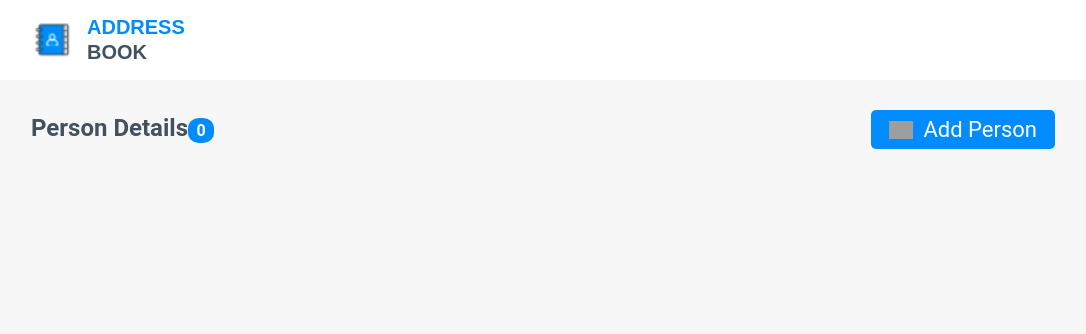
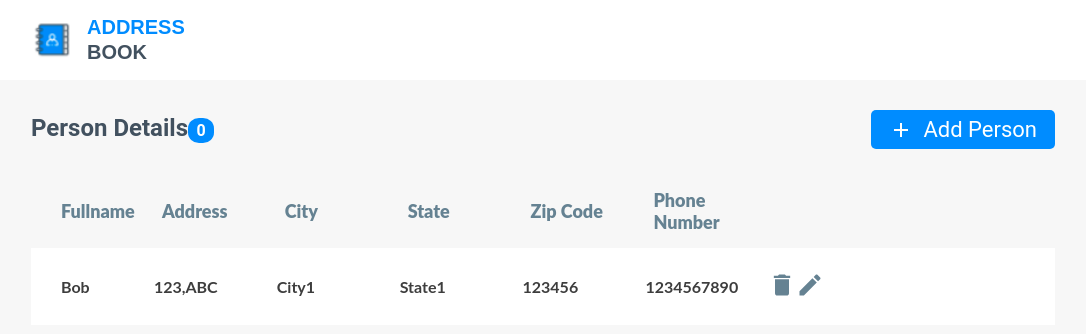
Before and after one commit to AravindhanV/AddressBookReact, a React (Create React App) app: page /home in a window 1280 px wide. Shown: the top 334 px of the page, without its empty margins (97-1183 px from the left). Built offline with nearby package versions, Linux system fonts and the light colour scheme; grey boxes are pictures that could not be loaded.

Commit message:
ADDED: Dummy element on home page table

```diff
--- a/src/components/home/Home.css
+++ b/src/components/home/Home.css
@@ -80,6 +80,7 @@
     line-height: 22px;
     font-weight: 900;
     font-family: "Lato", sans-serif;
+    flex:1;
   }
 
   td {
--- a/src/components/home/Home.js
+++ b/src/components/home/Home.js
@@ -1,5 +1,8 @@
 import React from 'react';
 import './Home.css';
+import addIcon from '../../assets/icons/add-24px.svg'
+import deleteIcon from '../../assets/icons/delete-black-18dp.svg';
+import editIcon from '../../assets/icons/create-black-18dp.svg';
 
 class Home extends React.Component {
     render() {
@@ -11,11 +14,49 @@ class Home extends React.Component {
                         <div class="addr-count">0</div>
                     </div>
                     <a href="../pages/contact_form.html" class="add-button">
-                        <img src="../assets/add_contact.png" alt="" />Add Person</a
+                        <img src={addIcon} alt="" />Add Person</a
                     >
                 </div>
                 <div class="table-main">
-                    <table id="table-display" class="table"></table>
+                    <table id="table-display" class="table">
+                        <thead>
+                            <tr>
+                                <th style={{ width: '12%' }}>
+                                    Fullname
+                                </th>
+                                <th style={{ width: '12%' }}>
+                                    Address
+                                </th>
+                                <th style={{ width: '12%' }}>
+                                    City
+                                </th>
+                                <th style={{ width: '12%' }}>
+                                    State
+                                </th>
+                                <th style={{ width: '12%' }}>
+                                    Zip Code
+                                </th>
+                                <th style={{ width: '12%' }}>
+                                    Phone Number
+                                </th>
+                                <th></th>
+                            </tr>
+                        </thead>
+                        <tbody>
+                            <tr>
+                                <td>Bob</td>
+                                <td>123,ABC</td>
+                                <td>City1</td>
+                                <td>State1</td>
+                                <td>123456</td>
+                                <td>1234567890</td>
+                                <td>
+                                    <img id="" onclick="remove(this)" alt="delete" src={deleteIcon} />
+                                    <img id="" alt="edit" onclick="update(this)" src={editIcon} />
+                                </td>
+                            </tr>
+                        </tbody>
+                    </table>
                 </div>
             </div>
         );
```
